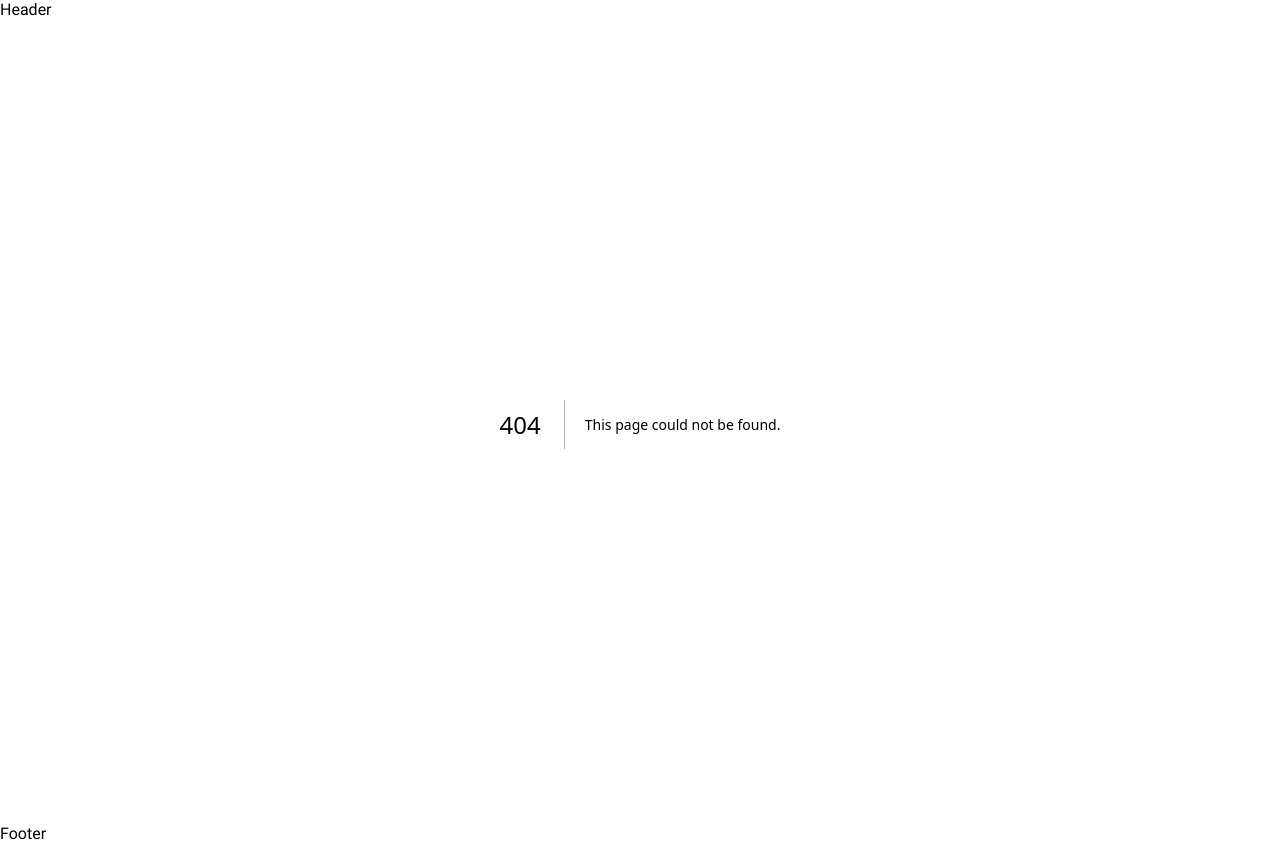
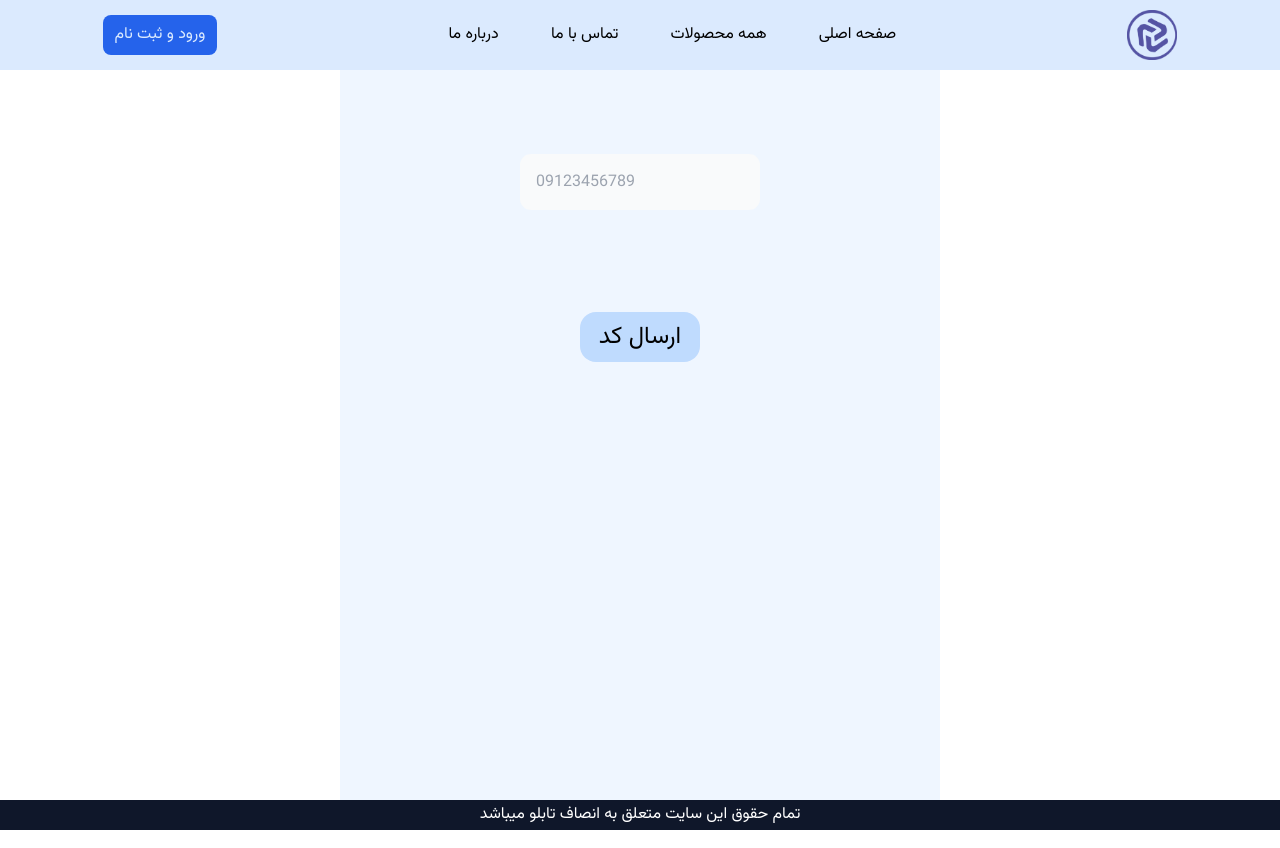
Before and after one commit to niloufarr-shz/ReserveTablo, a Next.js app: page /auth in a window 1280 px wide. Before the commit this address had no page. Built offline with nearby package versions, Linux system fonts and the light colour scheme.

Commit message:
login form

```diff
--- /dev/null
+++ b/app/auth/page.js
@@ -0,0 +1,15 @@
+"use client"
+
+import React, { useEffect } from 'react'
+import Phoneforme from '@/components/Logins/Phoneforme'
+function page() {
+
+
+  return (
+    <section className='max-w-[600px] m-auto flex justify-center items-center'>
+    <Phoneforme/>
+    </section>
+  )
+}
+
+export default page
--- a/app/components/MainFile/SelectCity.js
+++ b/app/components/MainFile/SelectCity.js
@@ -2,7 +2,7 @@ import Mydata from "../main/Mydata";
 import Tablo from "@/components/data/Tablo";
 function SelectCity() {
   return (
-    <div dir="rtl">
+    <div dir="rtl" className="mt-16">
       <div className=" flex flex-col  w-[95%] h-[264px] bg-slate-300 m-auto ">
         <form className="  flex flex-col items-center justify-around w-[100%] h-[264px] ">
           <label className=" pt-4 mb-2 text-base font-medium text-gray-900 dark:text-white">
--- /dev/null
+++ b/components/Logins/Otpform.js
@@ -0,0 +1,103 @@
+"use client";
+import React, { useState, useEffect } from "react";
+
+import { OtpInput } from "reactjs-otp-input";
+import { IoMdTime } from "react-icons/io";
+import Image from "next/image";
+
+function Otpform({setdisplay}) {
+  const [otp, setOtp] = useState("");
+
+  const handleChange = (otp) => {
+    setOtp(otp);
+    if (otp.length === 4) {
+      console.log(otp);
+    }
+  };
+  const [count, setCount] = useState(120);
+
+  useEffect(() => {
+    const interval = setInterval(() => {
+      setCount((prevCount) => {
+        if (prevCount > 0) {
+          return prevCount - 1;
+        }
+        return prevCount;
+      });
+    }, 1000);
+
+    return () => clearInterval(interval);
+  }, [count]);
+
+  const minutes = Math.floor(count / 60);
+  const seconds = count % 60;
+
+  return (
+    <>
+      <div className={`m-auto ${setdisplay} h-screen w-full flex flex-col items-center bg-blue-50 font-vazir`}>
+
+
+
+        <div className="mt-20 flex h-[600px] w-[100%] flex-col items-center rounded-t-[50px] bg-primary">
+          <div className="mt-11 flex w-[90%] items-start justify-center">
+            <h3 className="text-[16px] text-secondary">
+              کد تایید به شماره 09123456789 ارسال شد
+            </h3>
+          </div>
+          <div className="mt-5 flex w-[90%] justify-center">
+            <OtpInput
+              value={otp}
+              onChange={handleChange}
+              numInputs={4}
+              inputStyle={{
+                width: "40px",
+                height: "40px",
+                margin: "20px",
+                fontSize: "16px",
+                borderRadius: "8px",
+                border: "1px solid #CAC4D0",
+                backgroundColor: "#fff",
+              }}
+              focusStyle={{
+                border: "3px solid #Adacac",
+                outline: "none",
+                boxShadow: "0px 5px 12px rgba(173, 172, 172, .6)",
+
+              }}
+            />
+          </div>
+
+          <div className="min-500:w-[50%] mt-5 flex w-[75%] justify-between">
+            <div className="flex w-[40%] items-end">
+              <a href="/auth">
+                <p className="h-[20px] pl-2 text-[15px] text-[#8BB4FF]">
+                  ویرایش شماره{" "}
+                </p>
+              </a>
+            </div>
+            <div className="flex w-[60%] flex-row items-center justify-around pr-1">
+              <a href="#">
+                <p className="h-[20px] text-[15px] text-secondary">
+                  {" "}
+                  دریافت مجدد کد{" "}
+                </p>
+              </a>
+              <h1 className="h-[20px] text-[#8BB4FF]">
+                {" "}
+                {minutes}:{seconds < 10 ? `0${seconds}` : seconds}{" "}
+              </h1>
+              <IoMdTime className="h-[20px] w-[20px] text-secondary" />
+            </div>
+          </div>
+          <div className="mt-14">
+            <button className="flex h-[50px] w-[250px] items-center justify-center rounded-[16px] bg-blue-500  ">
+              <p className="text-[24px]  text-secondary "> ورود </p>
+            </button>
+          </div>
+        </div>
+      </div>
+    </>
+  );
+}
+
+export default Otpform;
--- /dev/null
+++ b/components/Logins/Phoneforme.js
@@ -0,0 +1,100 @@
+"use client";
+import { useState, useEffect } from "react";
+import Image from "next/image";
+import api from "../Services/Confgaxios";
+import toast, { Toaster } from "react-hot-toast";
+import Otpform from "./Otpform";
+
+function Phoneforme() {
+  const [phone, setPhone] = useState("");
+  const [regtest, setRegtest] = useState(false);
+  const [zeronine, setZeronine] = useState(false);
+  const [display, setDisplay] = useState(true);
+  const [loader, setLoader] = useState(false);
+
+  const regex = /^09\d{9}$/g;
+  const zero = /^(?!09)/;
+
+  useEffect(() => {
+    setRegtest(regex.test(phone));
+    if (phone === "" || phone === "0") {
+      setZeronine(false);
+    } else {
+      setZeronine(zero.test(phone));
+    }
+  }, [phone]);
+
+  const submitHandler = (event) => {
+    event.preventDefault();
+
+    setLoader(true);
+    api
+      .get(`getNumberAndSnedSms?phoneNumber=${phone}`)
+      .then((res) =>
+        res.status == 200
+          ? toast.success("پیام با موفقیت ارسال شد") && setDisplay(false)
+          : toast.error("خطا در ارسال کد لطفا دوباره امتحان کنید")
+      )
+      .catch((error) => console.error("Error:", error));
+  };
+
+  return (
+    <>
+      <Toaster />
+      <Otpform setdisplay={`${display ? "hidden" : "flex"}`} />
+      <div
+        className={`m-auto w-full ${
+          display ? "flex" : "hidden"
+        } flex-col items-center  bg-blue-50 font-vazir`}
+      >
+        <div className="flex h-screen w-full flex-col items-center">
+          <div className="flex h-[50vh] w-full flex-col items-center rounded-tl-[50px] rounded-tr-[50px] bg-primary">
+            <p className="mt-[40px] h-[56px] text-[24px] font-normal leading-[20px]">
+              لطفا شماره همراه خود را وارد کنید
+            </p>
+
+            <form
+              className="w-full m-auto flex justify-center items-center flex-col"
+              onSubmit={submitHandler}
+            >
+              <input
+                inputMode="numeric"
+                placeholder="09123456789"
+                className="bg-gray-50 fo mt-5 h-[56px] sm:w-[40%] w-[70%] rounded-[11px] px-4 [-moz-appearance:_textfield] focus:bg-[#fff] focus:outline-none [&::-webkit-inner-spin-button]:m-0 [&::-webkit-inner-spin-button]:appearance-none [&::-webkit-outer-spin-button]:m-0 [&::-webkit-outer-spin-button]:appearance-none"
+                type="text"
+                value={phone}
+                maxLength="11"
+                onChange={(e) => setPhone(e.target.value)}
+              ></input>
+              <p
+                className={`mt-3 h-[20px] text-red-800 transition-opacity ${
+                  zeronine ? "opacity-100" : "opacity-0"
+                }`}
+              >
+                شماره تلفن باید با 09 شروع شود
+              </p>
+
+              <button
+                className={`text-gray flex justify-center items-center  mt-[70px] h-[50px] sm:w-[20%] w-[40%] rounded-[16px] text-[24px] font-normal ${
+                  regtest ? "bg-blue-500" : "bg-blue-200"
+                }`}
+                type="submit"
+                disabled={!regtest}
+              >
+                <div
+                  className={`size-8 mr-3 ${
+                    loader ? "block" : "hidden"
+                  }  rounded-full border-4 border-secondary text-secondary border-r-bg animate-spin`}
+                ></div>
+
+                <p> ارسال کد</p>
+              </button>
+            </form>
+          </div>
+        </div>
+      </div>
+    </>
+  );
+}
+
+export default Phoneforme;
--- /dev/null
+++ b/components/Services/Confgaxios.js
@@ -0,0 +1,8 @@
+'use client'
+
+import axios from "axios";
+
+
+const api=axios.create({baseURL:"https://backendtamircar.liara.run/"})
+
+export default api;
--- a/components/layout/Footer.js
+++ b/components/layout/Footer.js
@@ -1,9 +1,13 @@
-import React from 'react'
+import React from "react";
 
 function Footer() {
   return (
-    <div>Footer</div>
-  )
+    <div className="h-[30px] bg-slate-900 flex justify-center items-center">
+      <p className="text-white">
+        تمام حقوق این سایت متعلق به انصاف تابلو میباشد
+      </p>
+    </div>
+  );
 }
 
-export default Footer
+export default Footer;
--- a/components/layout/Header.js
+++ b/components/layout/Header.js
@@ -1,9 +1,39 @@
-import React from 'react'
-
+import Image from "next/image";
+import Link from "next/link";
 function Header() {
   return (
-    <div>Header</div>
-  )
+    <div className="fixed top-0 left-0 w-full z-50 bg-blue-100 h-[70px] flex justify-around flex-row-reverse items-center">
+    <Link href="/">
+      <Image src="/img/logo.png" height={50} width={50} />
+    </Link>
+
+    <ul className="sm:flex hidden justify-around flex-row-reverse w-[500px]">
+      <Link href="/">
+        <li>صفحه اصلی</li>
+      </Link>
+
+      <Link href="/allproduct">
+        <li>همه محصولات</li>
+      </Link>
+
+      <Link href="/callus">
+        <li>تماس با ما</li>
+      </Link>
+
+      <Link href="/aboutus">
+        <li>درباره ما</li>
+      </Link>
+    </ul>
+
+    <Link
+      href="/auth"
+      className="bg-blue-600 px-3 py-2 text-blue-100 rounded-lg"
+    >
+      ورود و ثبت نام
+    </Link>
+  </div>
+
+  );
 }
 
-export default Header
+export default Header;
--- a/package.json
+++ b/package.json
@@ -9,6 +9,7 @@
     "lint": "next lint"
   },
   "dependencies": {
+    "axios": "^1.7.9",
     "date-fns": "^4.1.0",
     "leaflet": "^1.9.4",
     "next": "15.1.7",
@@ -16,8 +17,10 @@
     "react-datepicker": "^8.1.0",
     "react-dom": "^19.0.0",
     "react-hook-form": "^7.54.2",
+    "react-hot-toast": "^2.5.2",
     "react-icons": "^5.5.0",
     "react-leaflet": "^5.0.0",
+    "reactjs-otp-input": "^2.0.10",
     "swiper": "^11.2.4"
   },
   "devDependencies": {
```
Also changed, not shown: public/img/logo.png (added), 1 other file (tests, documents, lock files or other folders).
